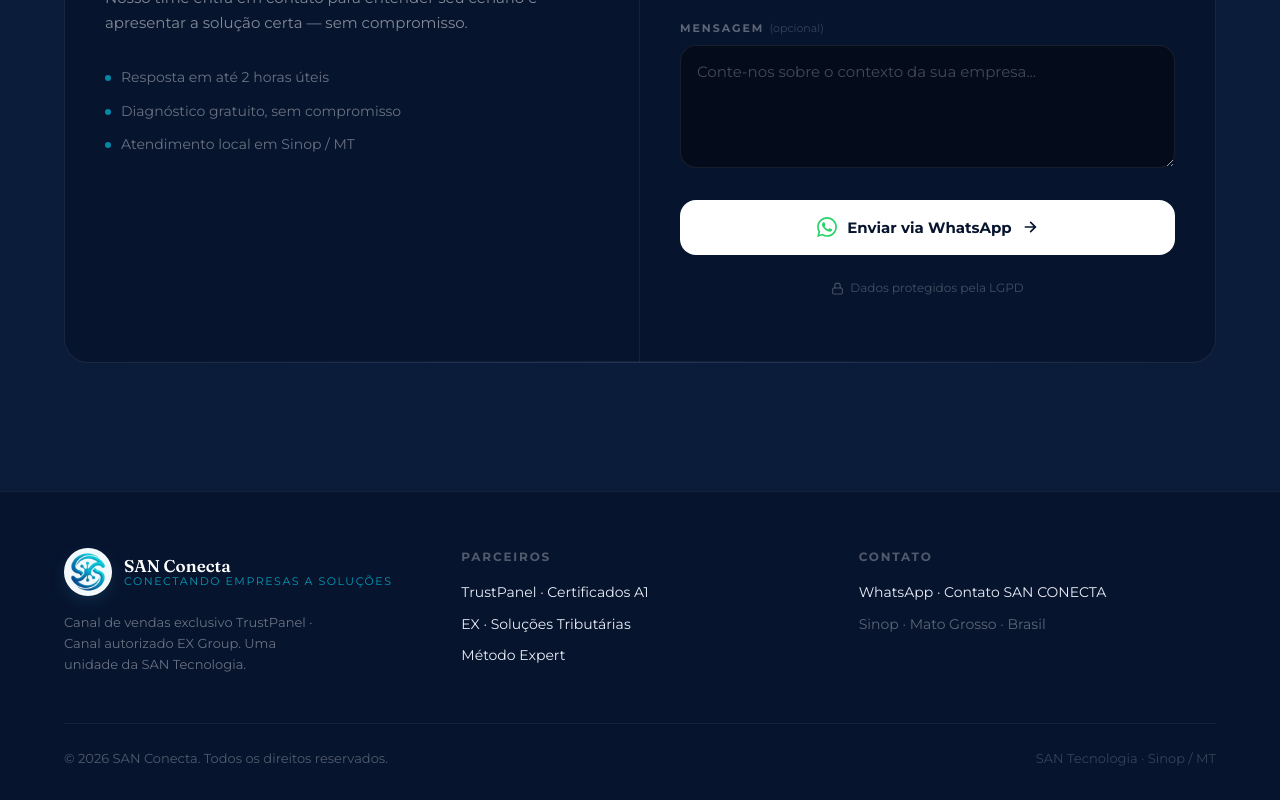
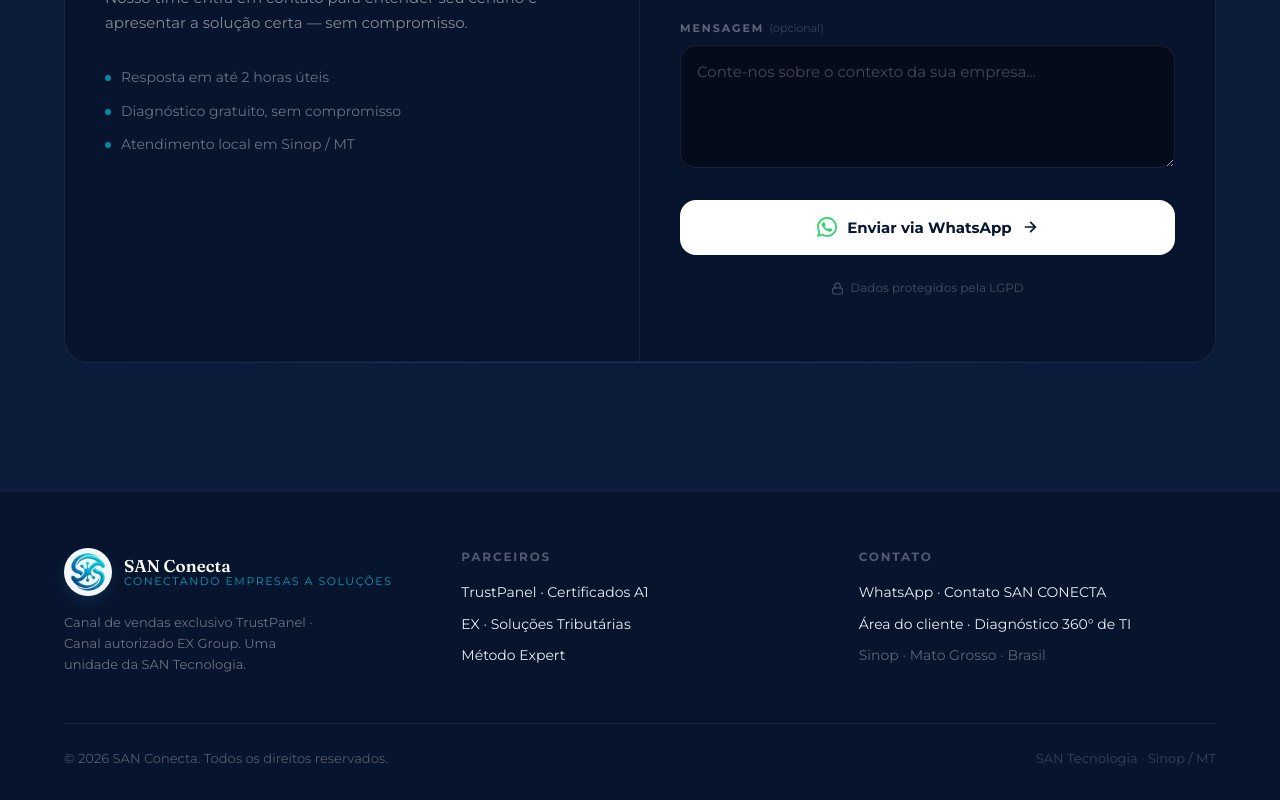
Before and after one commit to SAN-CONECTA/sanconecta-site-web, a React (Vite) app: page / in a window 1280 px wide. Shown: the part 8808-9608 px from the top of the page. Built offline with nearby package versions, Linux system fonts and the light colour scheme.

Commit message:
feat: link para a area do cliente (Diagnostico 360) no rodape da landing
Commit separado: so entra no ar quando a area /diagnostico360 estiver configurada.

Co-Authored-By: Claude Sonnet 5.5 <noreply@anthropic.com>
Claude-Session: https://claude.ai/code/session_01PLyVfFCuD3n5n5Mvnrrso7

```diff
--- a/src/components/Footer.jsx
+++ b/src/components/Footer.jsx
@@ -67,6 +67,12 @@ export default function Footer() {
               >
                 WhatsApp · Contato SAN CONECTA
               </a>
+              <a
+                href="/diagnostico360/"
+                className="text-[14px] text-white/55 hover:text-[#f0c75c] transition-colors duration-200"
+              >
+                Área do cliente · Diagnóstico 360° de TI
+              </a>
               <p className="text-[14px] text-white/35">Sinop · Mato Grosso · Brasil</p>
             </div>
           </div>
```
